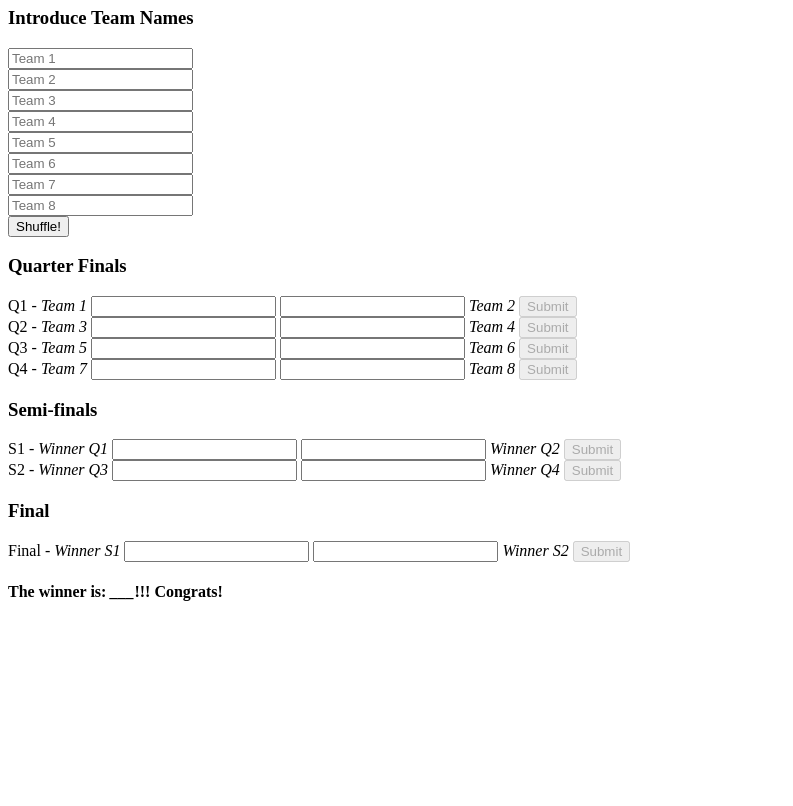
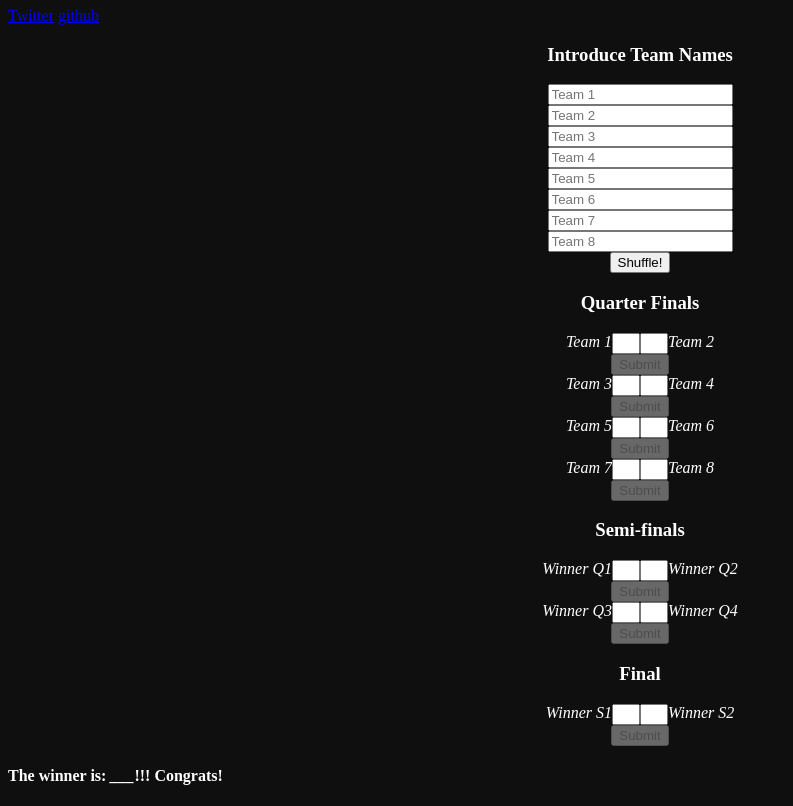
Before and after one commit to NESVEX/Tournament-Maker, a plain HTML site: page index.html in a window 1280 px wide. Shown: the part 73-879 px from the top of the page, without its empty margins (0-793 px from the left). Before the commit the page ends 800 px from the top, so only its background shows below. Drawn offline with Linux system fonts and the light colour scheme.

Commit message:
Added a style.css file and starting to style

```diff
--- a/index.html
+++ b/index.html
@@ -1,11 +1,16 @@
 <!DOCTYPE html>
 <head>
     <title>Tournament</title>
+    <link rel="stylesheet" href="style.css">
 </head>
 <body>
 
-    <h1>Tournament!</h1>
-    <div>
+    <header>
+        <div><h1>Tournament!</h1></div>
+        <a href="https://twitter.com/elnesvex">Twitter</a>
+        <a href="https://github.com/NESVEX/Tournament-Maker">github</a>
+    </header>
+    <div class="introduce-teams">
 
         <h3>Introduce Team Names</h3>
 
@@ -18,78 +23,85 @@
         <div><input placeholder="Team 7" id="team7" maxlength="15"></div>
         <div><input placeholder="Team 8" id="team8" maxlength="15"></div>
 
-        <button onclick="shuffleTeams()" id="shuffleBtn">Shuffle!</button>
+        <div><button onclick="shuffleTeams()" id="shuffleBtn">Shuffle!</button></div>
 
     </div>
-    <div>
+    <div class="quarter-finals">
 
         <h3>Quarter Finals</h3>
 
-        <div>Q1 -
+        <div>
             <span id="qTeam1"><i>Team 1</i></span>
             <input id="Q1L" onkeypress=" return isNumber(event)" maxlength="3">
             <input id="Q1V" onkeypress=" return isNumber(event)" maxlength="3">
             <span id="qTeam2"><i>Team 2</i></span>
-            <button onclick="quarterFinal1()" id="quarterFinal1Btn">Submit</button>
         </div>
+        <div><button onclick="quarterFinal1()" id="quarterFinal1Btn">Submit</button></div>
 
-        <div>Q2 -
+
+        <div>
             <span id="qTeam3"><i>Team 3</i></span>
             <input id="Q2L" onkeypress=" return isNumber(event)" maxlength="3">
             <input id="Q2V" onkeypress=" return isNumber(event)" maxlength="3">
             <span id="qTeam4"><i>Team 4</i></span>
-            <button onclick="quarterFinal2()" id="quarterFinal2Btn">Submit</button>
         </div>
+        <div><button onclick="quarterFinal2()" id="quarterFinal2Btn">Submit</button></div>
 
-        <div>Q3 -
+
+        <div>
             <span id="qTeam5"><i>Team 5</i></span>
             <input id="Q3L" onkeypress=" return isNumber(event)" maxlength="3">
             <input id="Q3V" onkeypress=" return isNumber(event)" maxlength="3">
             <span id="qTeam6"><i>Team 6</i></span>
-            <button onclick="quarterFinal3()" id="quarterFinal3Btn">Submit</button>
         </div>
+        <div><button onclick="quarterFinal3()" id="quarterFinal3Btn">Submit</button></div>
 
-        <div>Q4 -
+
+        <div>
             <span id="qTeam7"><i>Team 7</i></span>
             <input id="Q4L" onkeypress=" return isNumber(event)" maxlength="3">
             <input id="Q4V" onkeypress=" return isNumber(event)" maxlength="3">
             <span id="qTeam8"><i>Team 8</i></span>
-            <button onclick="quarterFinal4()" id="quarterFinal4Btn">Submit</button>
         </div>
+        <div><button onclick="quarterFinal4()" id="quarterFinal4Btn">Submit</button></div>
+
 
     </div>
-    <div>
+    <div class="semi-finals">
 
         <h3>Semi-finals</h3>
 
         <div>
-            S1 - <span id="localS1"><i>Winner Q1</i></span>
+            <span id="localS1"><i>Winner Q1</i></span>
             <input id="S1L" onkeypress=" return isNumber(event)" maxlength="3">
             <input id="S1V" onkeypress=" return isNumber(event)" maxlength="3">
             <span id="visitS1"><i>Winner Q2</i></span>
-            <button onclick="semiFinal1()" id="semiFinal1Btn">Submit</button>
         </div>
+        <div><button onclick="semiFinal1()" id="semiFinal1Btn">Submit</button></div>
+
 
         <div>
-            S2 - <span id="localS2"><i>Winner Q3</i></span>
+            <span id="localS2"><i>Winner Q3</i></span>
             <input id="S2L" onkeypress=" return isNumber(event)" maxlength="3">
             <input id="S2V" onkeypress=" return isNumber(event)" maxlength="3">
             <span id="visitS2"><i>Winner Q4</i></span>
-            <button onclick="semiFinal2()" id="semiFinal2Btn">Submit</button>
         </div>
+        <div><button onclick="semiFinal2()" id="semiFinal2Btn">Submit</button></div>
+
 
     </div>
-    <div>
+    <div class="final">
 
         <h3>Final</h3>
 
         <div>
-            Final - <span id="localTeamFinal"><i>Winner S1</i></span>
+            <span id="localTeamFinal"><i>Winner S1</i></span>
             <input id="localFinalScore" onkeypress=" return isNumber(event)" maxlength="3">
             <input id="visitFinalScore" onkeypress=" return isNumber(event)" maxlength="3">
             <span id="visitTeamFinal"><i>Winner S2</i></span>
-            <button onclick="final()" id="finalBtn" >Submit</button>
         </div>
+        <div><button onclick="final()" id="finalBtn" >Submit</button></div>
+
 
     </div>
     <div>
--- /dev/null
+++ b/style.css
@@ -0,0 +1,40 @@
+html {
+    color: white;
+}
+
+body {
+    background-color: rgb(15, 15, 15);
+}
+
+header h1 {
+    box-sizing: inline;
+}
+
+.quarter-finals input, .semi-finals input, .final input {
+    width:20px;
+}
+
+.quarter-finals div, .quarter-finals button {
+    display: flex;
+    justify-content: center;
+}
+
+.semi-finals div, .semi-finals button {
+    display: flex;
+    justify-content: center;
+}
+
+.final div, .final button {
+    display: flex;
+    justify-content: center;
+}
+
+html h3 {
+    display: flex;
+    justify-content: center;
+}
+
+.introduce-teams div, .introduce-teams button {
+    display: flex;
+    justify-content: center;
+}
```
